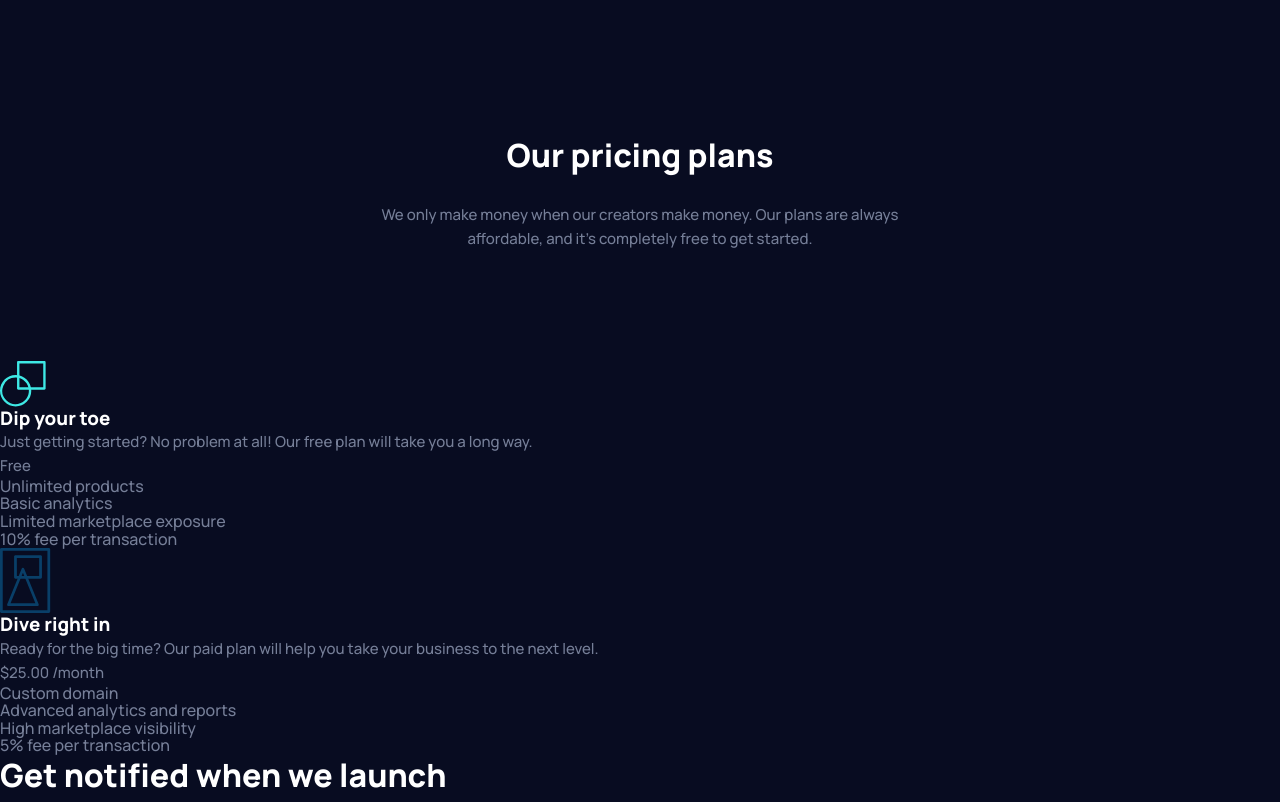
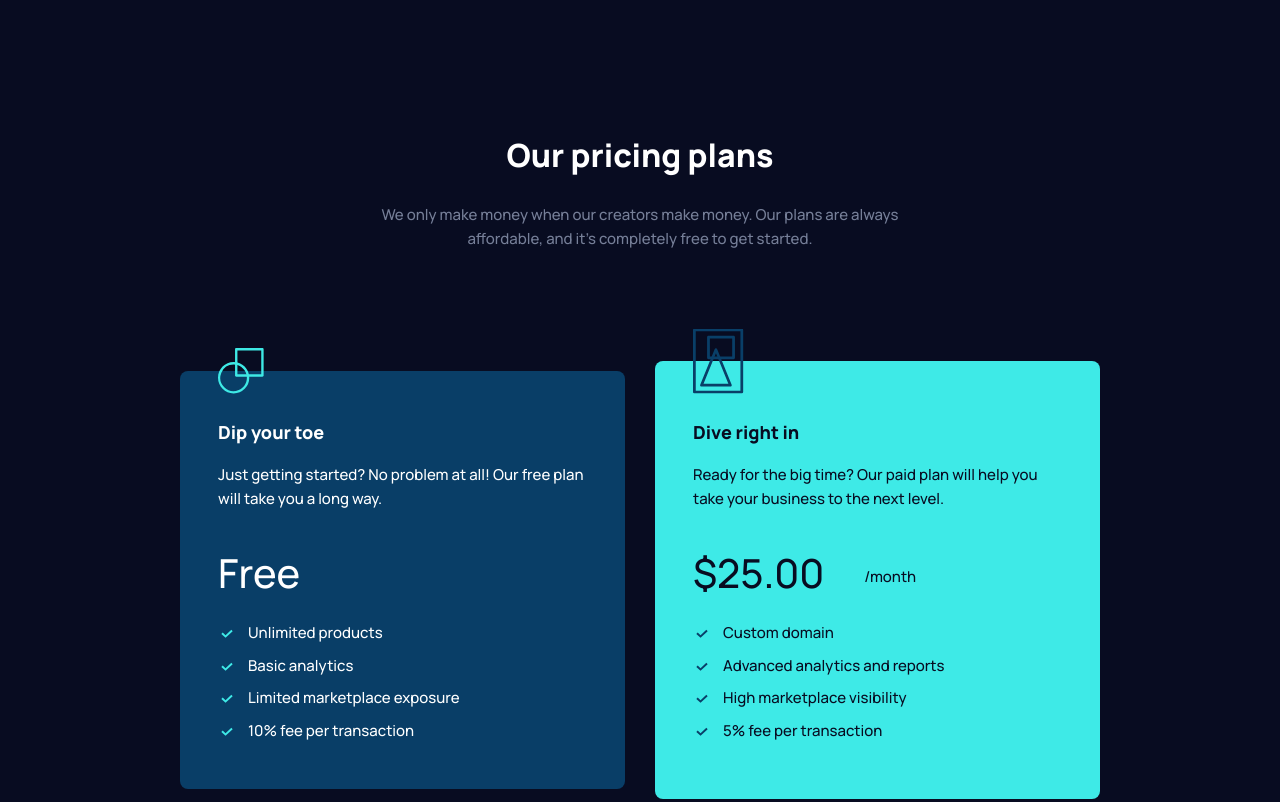
Before and after one commit to karolbanat/maker-pre-launch-landing-page, a website: page index.html in a window 1280 px wide. Shown: the part 1260-2062 px from the top of the page. Drawn offline with Linux system fonts and the light colour scheme.

Commit message:
Pricing section styling

```diff
--- a/index.html
+++ b/index.html
@@ -92,11 +92,11 @@
 						<p>Just getting started? No problem at all! Our free plan will take you a long way.</p>
 					</header>
 					<p class="card__price">Free</p>
-					<ul class="includes">
-						<li class="includes__item">Unlimited products</li>
-						<li class="includes__item">Basic analytics</li>
-						<li class="includes__item">Limited marketplace exposure</li>
-						<li class="includes__item">10% fee per transaction</li>
+					<ul class="card__list">
+						<li class="card__list-item">Unlimited products</li>
+						<li class="card__list-item">Basic analytics</li>
+						<li class="card__list-item">Limited marketplace exposure</li>
+						<li class="card__list-item">10% fee per transaction</li>
 					</ul>
 				</article>
 				<article class="card card--highlighted" aria-labelledby="heading-paid">
@@ -106,11 +106,11 @@
 						<p>Ready for the big time? Our paid plan will help you take your business to the next level.</p>
 					</header>
 					<p class="card__price">$25.00 <span>/month</span></p>
-					<ul class="includes">
-						<li class="includes__item">Custom domain</li>
-						<li class="includes__item">Advanced analytics and reports</li>
-						<li class="includes__item">High marketplace visibility</li>
-						<li class="includes__item">5% fee per transaction</li>
+					<ul class="card__list">
+						<li class="card__list-item">Custom domain</li>
+						<li class="card__list-item">Advanced analytics and reports</li>
+						<li class="card__list-item">High marketplace visibility</li>
+						<li class="card__list-item">5% fee per transaction</li>
 					</ul>
 				</article>
 			</div>
--- /dev/null
+++ b/src/sass/components/_card.scss
@@ -0,0 +1,68 @@
+.card {
+	--clr-background: var(--clr-primary-700);
+	--clr-text: var(--clr-white);
+	--pd-inline: 3rem;
+	--pd-block: 5rem;
+	--marker: url('../assets/icon-check-accent.svg');
+
+	position: relative;
+
+	padding-block: var(--pd-block);
+	padding-inline: var(--pd-inline);
+	max-width: 44.5rem;
+
+	color: var(--clr-text);
+	background-color: var(--clr-background);
+	border-radius: var(--borr-sm);
+
+	@media (min-width: $bp-medium) {
+		--pd-inline: 3.8rem;
+	}
+
+	&__icon {
+		position: absolute;
+		top: 0;
+		transform: translateY(-50%);
+	}
+
+	&__heading {
+		margin-bottom: 2rem;
+		font-size: var(--fz-medium);
+		color: var(--clr-text);
+	}
+
+	&__price {
+		margin-block: 3rem 2rem;
+		font-size: var(--fz-xx-large);
+
+		span {
+			margin-left: 3.2rem;
+			vertical-align: middle;
+			font-size: var(--fz-small);
+		}
+	}
+
+	&__list {
+		padding-left: 1.5rem;
+	}
+
+	&__list-item {
+		padding-left: 1.5rem;
+		font-size: var(--fz-small);
+
+		&::marker {
+			content: var(--marker);
+		}
+
+		&:not(:last-child) {
+			margin-bottom: 1.6rem;
+		}
+	}
+
+	&--highlighted {
+		--clr-background: var(--clr-accent-700);
+		--clr-text: var(--clr-primary-400);
+		--pd-block: 6rem;
+		--marker: url('../assets/icon-check.svg');
+	}
+}
--- /dev/null
+++ b/src/sass/components/_pricing.scss
@@ -0,0 +1,30 @@
+.pricing {
+	--margin-block: 14rem;
+
+	padding-inline: 2.4rem;
+	margin-block: var(--margin-block);
+
+	@media (min-width: $bp-medium) {
+		--margin-block: 12rem;
+	}
+
+	@media (min-width: $bp-large) {
+		--margin-block: 15rem;
+	}
+
+	&__plans {
+		--gap: 6.5rem;
+
+		// layout
+		display: flex;
+		justify-content: center;
+		align-items: center;
+		flex-direction: column;
+		gap: var(--gap);
+
+		@media (min-width: $bp-large) {
+			--gap: 3rem;
+			flex-direction: row;
+		}
+	}
+}
--- a/src/sass/main.scss
+++ b/src/sass/main.scss
@@ -11,3 +11,5 @@
 @import './components/header';
 @import './components/benefits';
 @import './components/benefit';
+@import './components/pricing';
+@import './components/card';
--- a/src/sass/utility/_section-header.scss
+++ b/src/sass/utility/_section-header.scss
@@ -1,7 +1,6 @@
 .section-header {
 	--margin-bottom: 8.4rem;
 
-	padding-inline: 2.4rem;
 	margin-bottom: var(--margin-bottom);
 	text-align: center;
 
```
Also changed, not shown: dist/css/main.min.css, src/sass/components/_includes.scss (added).
